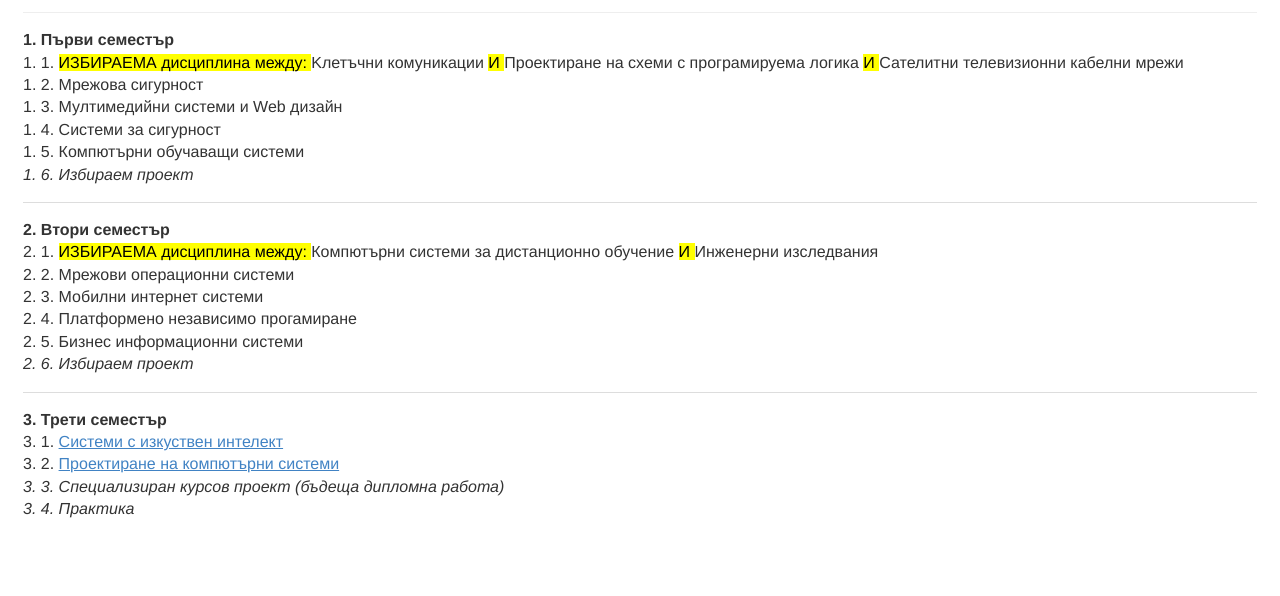
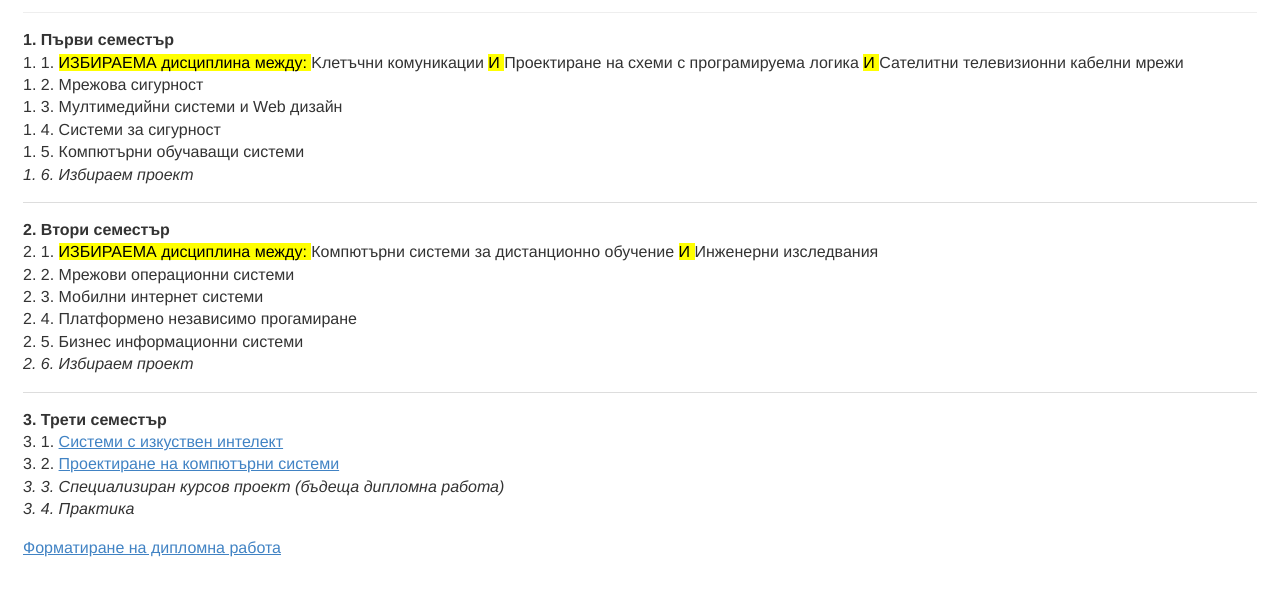
Before and after one commit to svetlyobg/tugab.github.io, a plain HTML site: page syllabus.html in a window 1280 px wide. Shown: the part 72-668 px from the top of the page. Drawn offline with nearby package versions, Linux system fonts and the light colour scheme; some packages are replaced by stand-ins of ours.

Commit message:
Update syllabus.html

```diff
--- a/syllabus.html
+++ b/syllabus.html
@@ -99,6 +99,7 @@
     3. 4. Практика
    </em>
   </p>
+  <p><a href="https://www.umass.edu/it/support/workshops-training/format-a-thesis-or-dissertation-ms-word-general-advice">Форматиране на дипломна работа</a></p>
   <script src="http://cdnjs.cloudflare.com/ajax/libs/highlight.js/8.1/highlight.min.js">
   </script>
   <script>
```
